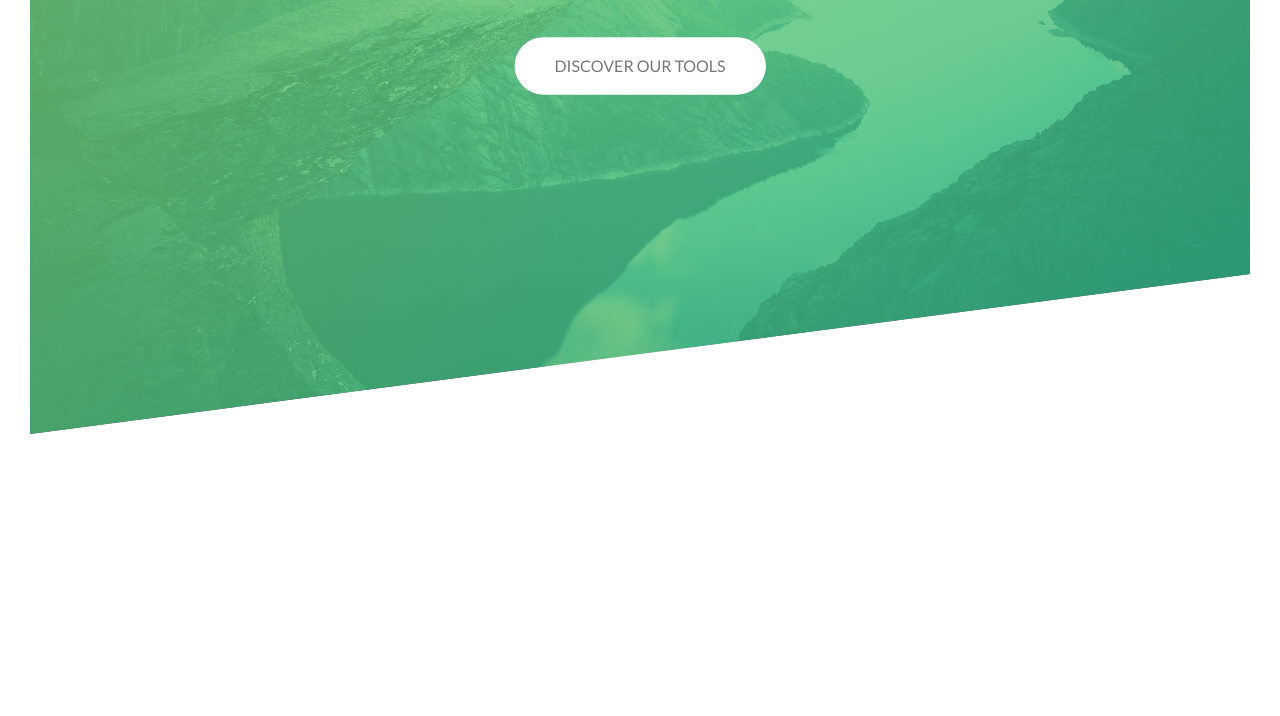
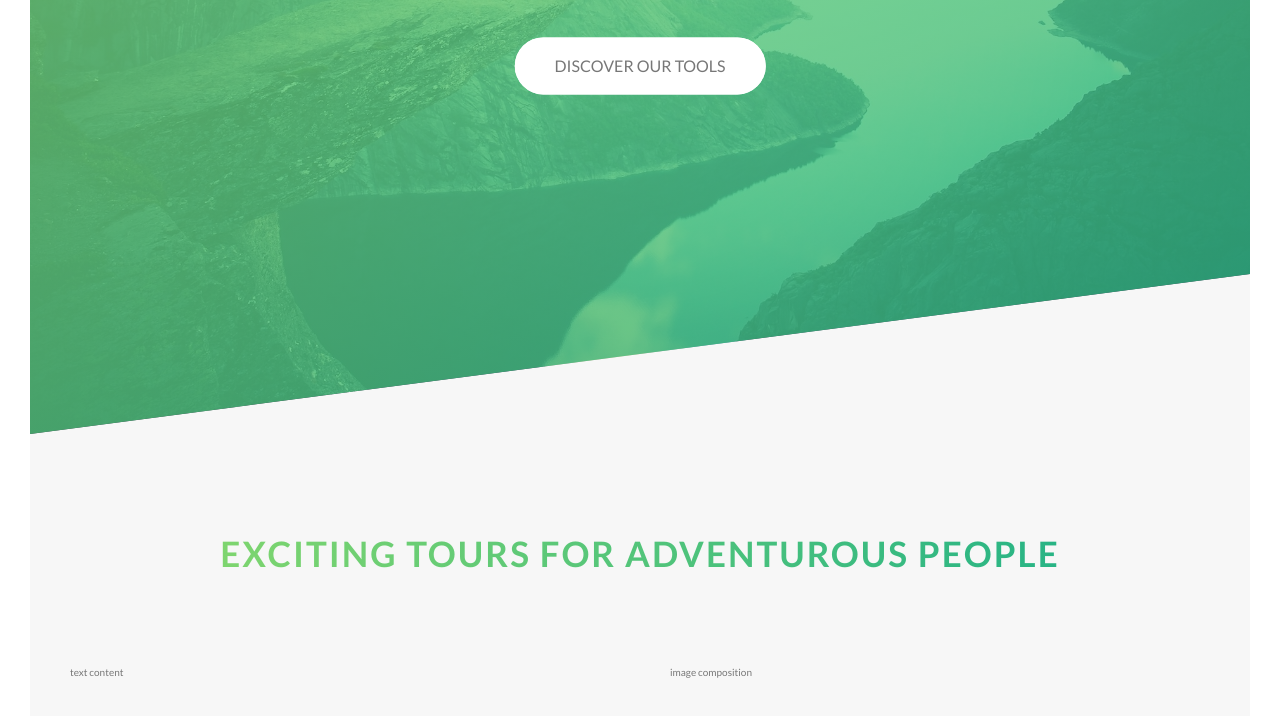
Before and after one commit to svsannidhay/Natours, a website: page index.htm in a window 1280 px wide. Shown: the part 356-1072 px from the top of the page. Before the commit the page ends 820 px from the top, so only its background shows below. Drawn offline with Linux system fonts and the light colour scheme.

Commit message:
About section skeleton added

```diff
--- a/index.htm
+++ b/index.htm
@@ -23,5 +23,22 @@
         <a href="#" class="btn btn--white btn--animated">Discover our tools</a>
       </div>
     </header>
+    <main>
+      <section class="section-about">
+        <div class="u-center-text u-margin-bottom-8">
+          <h2 class="heading-secondary">
+            Exciting tours for adventurous people
+          </h2>
+        </div>
+        <div class="row">
+          <div class="col-1-of-2">
+            text content
+          </div>
+          <div  class="col-1-of-2">
+            image composition
+          </div>
+        </div>
+      </section>
+    </main>
   </body>
 </html>
--- a/sass/abstracts/_variables.scss
+++ b/sass/abstracts/_variables.scss
@@ -5,7 +5,7 @@ $color-primary-dark: #28b485;
 $color-grey-dark: #777;
 $color-white: #fff;
 $color-black: #000;
-
+$color-grey-light-1: #f7f7f7;
 // GRID
 $grid-width: 114rem;
 $gutter-vertical: 8rem;
--- a/sass/base/_typography.scss
+++ b/sass/base/_typography.scss
@@ -31,3 +31,18 @@ body {
     animation-timing-function: ease-in;
   }
 }
+.heading-secondary {
+  font-size: 3.5rem;
+  text-transform: uppercase;
+  font-weight: 700;
+  display: inline-block;
+  background-image: linear-gradient(to right,$color-primary-light,$color-primary-dark);
+  -webkit-background-clip: text;
+  color: transparent;
+  letter-spacing: .2rem;
+  transition: all .2s;
+  &:hover {
+    transform: skewY(2deg) skewX(15deg) scale(1.1);
+    text-shadow: .5rem 1rem 2rem rgba($color-black,.2);
+  }
+}
--- a/sass/base/_utilities.scss
+++ b/sass/base/_utilities.scss
@@ -0,0 +1,6 @@
+.u-center-text {
+  text-align: center;
+}
+.u-margin-bottom-8 {
+  margin-bottom: 8rem;
+}
--- a/sass/layout/_grid.scss
+++ b/sass/layout/_grid.scss
@@ -1,6 +1,5 @@
 .row {
   max-width: $grid-width;
-  background-color: #eee;
   margin: 0 auto;
 
   &:not(:last-child) {
@@ -9,7 +8,6 @@
   @include clearfix;
 
   [class^= "col-"] {
-    background-color: orangered;
     float: left;
     &:not(:last-child) {
       margin-right: $gutter-horizontal;
--- a/sass/pages/_home.scss
+++ b/sass/pages/_home.scss
@@ -0,0 +1,5 @@
+.section-about {
+  background-color: $color-grey-light-1;
+  padding: 25rem 0;
+  margin-top: -20vh;
+}
```
Also changed, not shown: css/style.css.
